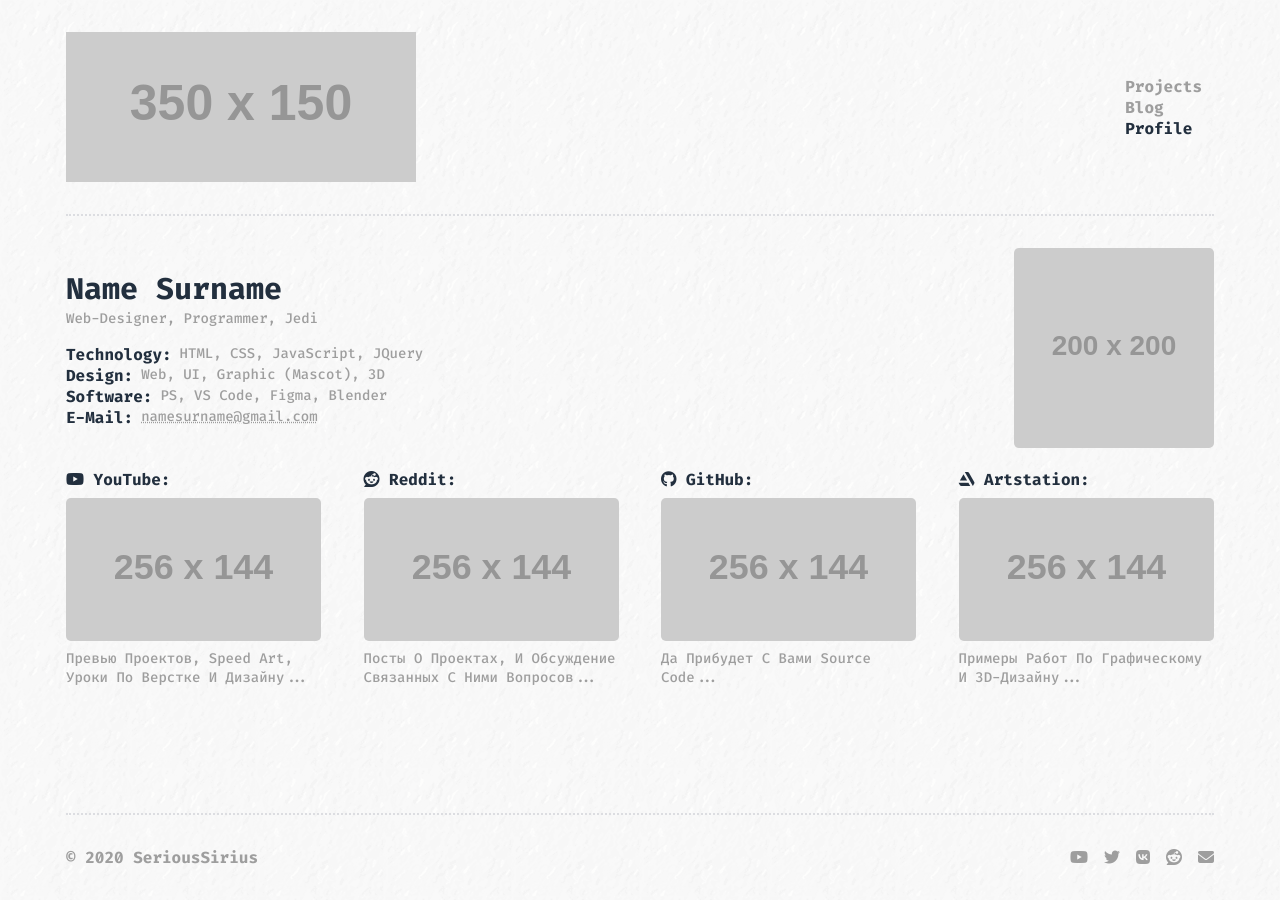
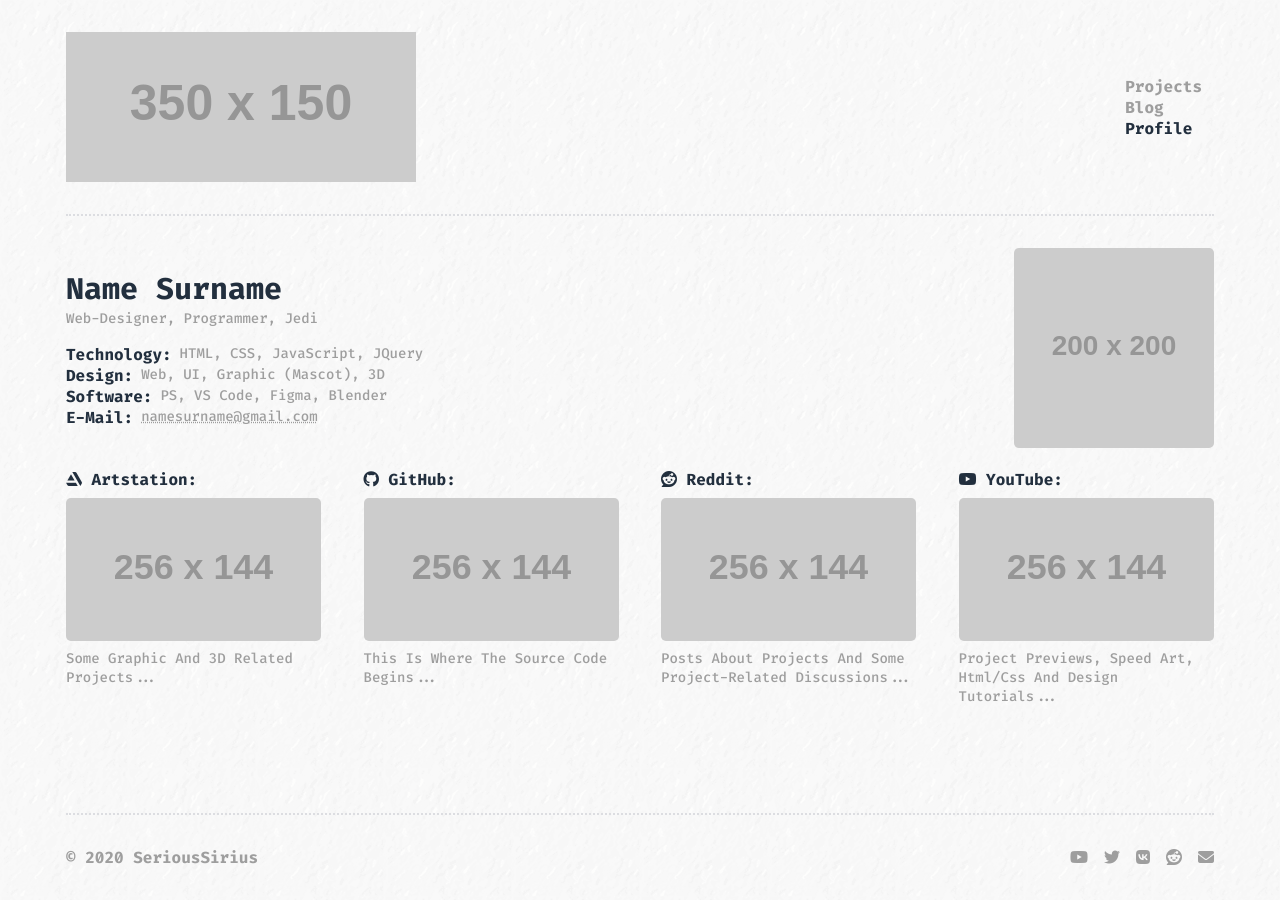
Before and after one commit to serioussirius/serioussirius.github.io, a Jekyll site: the page built from profile/index.html, in a window 1280 px wide. Built offline with Jekyll 4.4.1, drawn with Linux system fonts in a browser that asks for light colours; nearby versions of some CDN libraries.

Commit message:
Added social-media collection

```diff
--- a/_config.yml
+++ b/_config.yml
@@ -12,7 +12,8 @@ collections:
   projects:
     output: true
     permalink: /projects/:path/
-
+  social-media:
+    output: false
 
 exclude: [".gitignore"]
 
--- a/_layouts/post.html
+++ b/_layouts/post.html
@@ -1,5 +1,5 @@
 ---
-layout: defaultPages
+layout: page
 ---
 <div class="main__image thumbnail">
     <img src="{{ page.main_image }}" alt="{{ page.title }}">
--- a/_layouts/project.html
+++ b/_layouts/project.html
@@ -1,5 +1,5 @@
 ---
-layout: defaultPages
+layout: page
 ---
 <script src="/js/imageSlider.js"></script>
 <div class="slider">
--- a/profile/index.html
+++ b/profile/index.html
@@ -44,81 +44,24 @@ css: /css/profile.min.css
     </div>
 </div>
 <div class="gallery__wrapper">
-    <!--GALLERY FLEX CONTAINER-->
     <div class="gallery__row">
-        <!--GALLERY ITEM #1-->
+        {% for social-media in site.social-media %}
             <div class="gallery__column">
                 <div class="gallery__item">
                     <h3 class="item__title title">
-                    <i class="fab fa-youtube"></i> YouTube:
+                        <i class="fab {{ social-media.icon }}"></i> {{ social-media.title }}:
                     </h3>
                     <div class="item__thumbnail thumbnail">
-                    <a href="">
+                        <a href="{{ social-media.link }}">
                             <picture>
-                            <img src="https://via.placeholder.com/256x144" alt="">
+                                <img src="{{ social-media.thumbnail }}" alt="{{ social-media.title }}">
                             </picture>
                         </a>
                     </div>
                     <div class="item__description equalHeight">
-                    <p class="category">Превью проектов, speed art, уроки по верстке и дизайну...</p>
+                        <p class="category">{{ social-media.description }}</p>
                     </div>
                 </div>
             </div>
-        <!--GALLERY ITEM #2-->
-        <div class="gallery__column">
-            <div class="gallery__item">
-                <h3 class="item__title title">
-                    <i class="fab fa-reddit"></i> Reddit:
-                </h3>
-                <div class="item__thumbnail thumbnail">
-                    <a href="">
-                        <picture>
-                            <img src="https://via.placeholder.com/256x144" alt="">
-                        </picture>
-                    </a>
+        {% endfor %}
 </div>
-                <div class="item__description equalHeight">
-                    <p class="category">Посты о проектах, и обсуждение связанных с ними вопросов...</p>
-                </div>
-            </div>
-        </div>
-        <!--GALLERY ITEM #3-->
-        <div class="gallery__column">
-            <div class="gallery__item">
-                <h3 class="item__title title">
-                    <i class="fab fa-github"></i> GitHub:
-                </h3>
-                <div class="item__thumbnail thumbnail">
-                    <a href="">
-                        <picture>
-                            <img src="https://via.placeholder.com/256x144" alt="">
-                        </picture>
-                    </a>
-                </div>
-                <div class="item__description equalHeight">
-                    <p class="category">Да прибудет с Вами source code...</p>
-                </div>
-            </div>
-        </div>
-        <!--GALLERY ITEM #4-->
-        <div class="gallery__column">
-            <div class="gallery__item">
-                <h3 class="item__title title">
-                    <i class="fab fa-artstation"></i> Artstation:
-                </h3>
-                <div class="item__thumbnail thumbnail">
-                    <a href="">
-                        <picture>
-                            <img src="https://via.placeholder.com/256x144" alt="">
-                        </picture>
-                    </a>
-                </div>
-                <div class="item__description equalHeight">
-                    <p class="category">Примеры работ по графическому и 3D-дизайну...</p>
-                </div>
-            </div>
-        </div>
-        <!--GALLERY ITEM #...-->
-    </div>
-    <!--GALLERY FLEX CONTAINER-->
-</div>
```
Also changed, not shown: _social-media/artstation.md (added, +7 -0 lines), _social-media/github.md (added, +7 -0 lines), _social-media/reddit.md (added, +7 -0 lines), _social-media/youtube.md (added, +7 -0 lines), _layouts/page.html (renamed from _layouts/defaultPages.html). Lines whose indentation alone changed are shown as unchanged.
